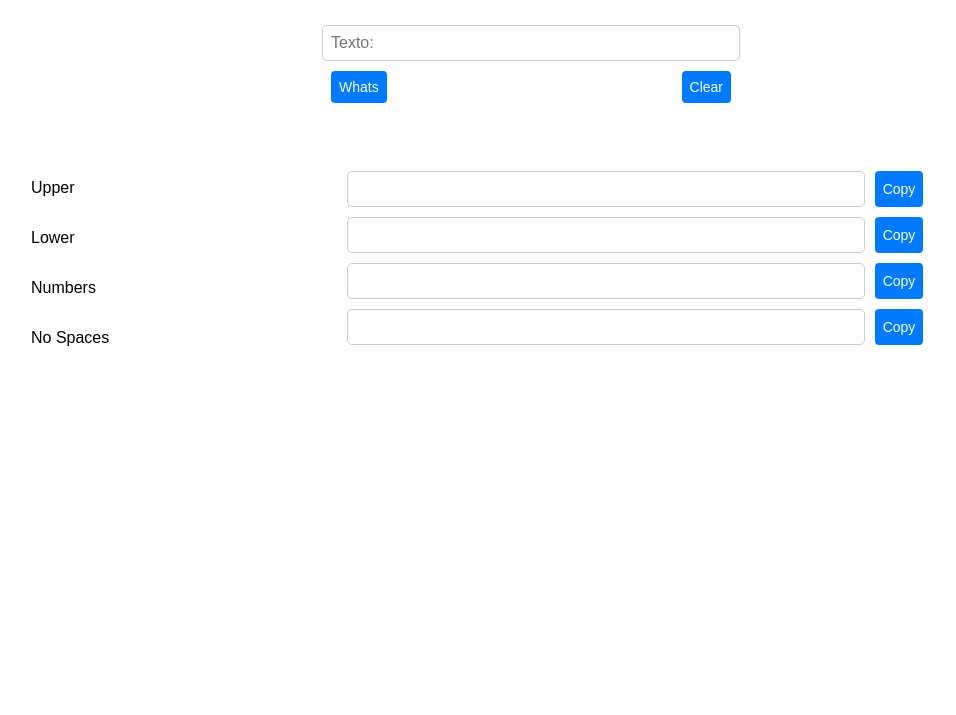
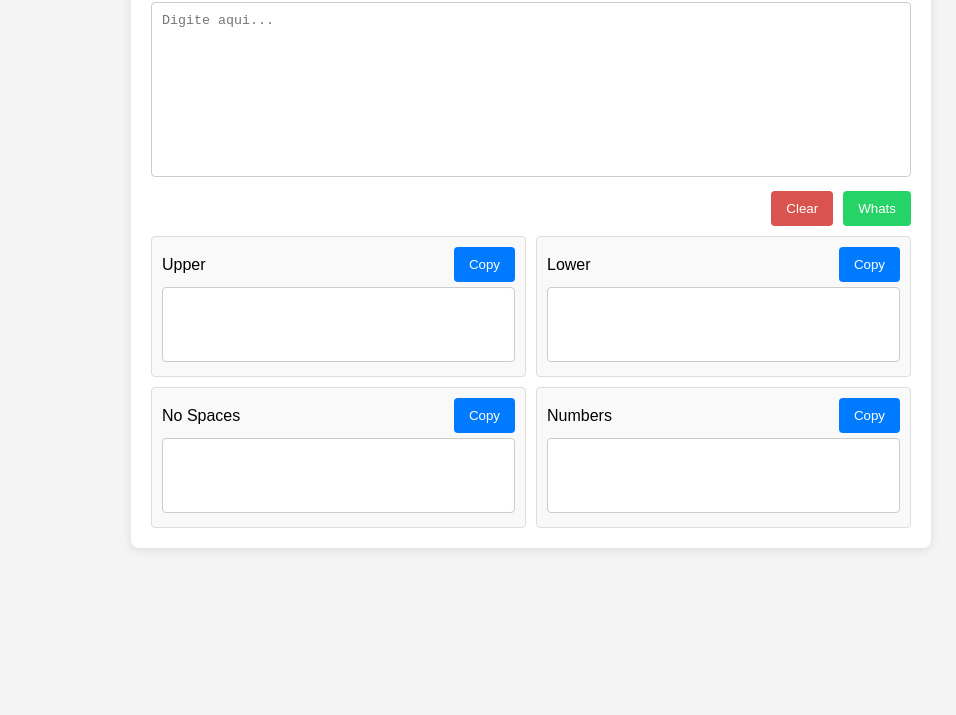
Before and after one commit to valenciokevin/TextEditorApp, a plain HTML site: page index.html in a window 1280 px wide. Shown: the part 85-800 px from the top of the page, without its empty margins (109-1065 px from the left). Drawn offline with Linux system fonts and the light colour scheme.

Commit message:
v1.02
functional program

```diff
--- a/css/styles.css
+++ b/css/styles.css
@@ -1,122 +1,105 @@
+* {
+    box-sizing: border-box;
+    margin: 0;
+    padding: 0;
+}
+
 body {
-    font-family: Arial, sans-serif;
-    max-width: 1000px;
-    margin: auto;
+    font-family: Arial, Helvetica, sans-serif;
+    background-color: #f4f4f4;
+    display: flex;
+    justify-content: center;
+    align-items: center;
+    height: 100%;
+}
+
+.container {
+    width: 80%;
+    max-width: 800px;
+    background: white;
+    border-radius: 8px;
+    box-shadow: 0 2px 10px rgba(0, 0, 0, 0.1);
     padding: 20px;
 }
 
-.container {
+.input-container {
+    margin-bottom: 20px;
+}
+
+h1 {
+    text-align: center;
+    margin-bottom: 20px;
+}
+
+#inputText {
+    width: 100%;
+    height: 175px;
+    padding: 10px;
+    border: 1px solid #ccc;
+    border-radius: 4px;
+    margin-top: 10px;
+    resize: none;
+}
+
+.input-button-container {
     display: flex;
-    flex-direction: column;
+    justify-content: flex-end;
+    margin-top: 10px;
+    margin-bottom: 10px;
+}
+
+button {
+    color: white;
+    border: none;
+    border-radius: 4px;
+    padding: 10px 15px;
+    cursor: pointer;
+    margin-left: 10px;
+    transition: background-color 0.3s;
+}
+
+.copy-btn {
+    background-color: #007bff;
+}
+
+#clearBtn {
+    background-color: #d9534f;
+}
+
+#whatsBtn {
+    background-color: #25d366;
+}
+
+button:hover {
+    opacity: 0.8;
+}
+
+.output-container {
+    display: grid;
+    grid-template-columns: repeat(2, 1fr);
     gap: 10px;
 }
 
-input[type="text"] {
-    width: 100%;
-    padding: 8px;
-    font-size: 16px;
+.output-item {
+    background: #f9f9f9;
+    border: 1px solid #ddd;
+    border-radius: 4px;
+    padding: 10px;
 }
 
-
-button {
-    padding: 8px;
-    font-size: 14px;
-    cursor: pointer;
-    background-color: #007bff;
-    color: white;
-    border: none;
-    border-radius: 4px;
-}
-
-button:hover {
-    background-color: #0056b3;
-}
-
-.input-group {
-    display: flex;
-    flex-direction: column;
-    align-items: center; /* Centraliza os elementos */
-    gap: 10px;
-    margin-bottom: 50px;
-}
-
-.text-input-container {
-    width: 100%;
-    display: flex;
-    justify-content: center;
-}
-
-.text-input-container input {
-    width: 100%; /* Ocupa todo o espaço disponível */
-    max-width: 400px; /* Define um tamanho máximo */
-    padding: 8px;
-    border: 1px solid #ccc;
-    border-radius: 5px;
-}
-
-.btn-container {
+.output-label {
     display: flex;
     justify-content: space-between;
-    width: 100%;
-    max-width: 400px; /* Mesmo tamanho do input */
-}
-
-.left-btn, .right-btn {
-    padding: 8px 12px;
-    border: none;
-    background-color: #007bff;
-    color: white;
-    cursor: pointer;
-    border-radius: 5px;
-    width: 48%; /* Para manter alinhado */
-    text-align: center;
-}
-
-.left-btn:hover, .right-btn:hover {
-    background-color: #0056b3;
-}
-
-.output-group {
-    display: flex;
-    flex-direction: row;
-    align-items: center; /* Centraliza os elementos */
-    justify-content: space-between;
-    align-content: center;
-    gap: 10px;
-}
-
-.output-rows {
-    display: flex;
-    flex-direction: column;
-    align-content: center;
-    justify-content: space-between;
-    width: 80%;
-}
-
-.output-row {
-    width: 100%;
-    display: flex;
-    justify-content: center;
-    margin-bottom: 10px;
-    gap: 10px;
-}
-
-.output-row input {
-    justify-items: center;
-    width: 100%; /* Ocupa todo o espaço disponível */
-    max-width: 500px; /* Define um tamanho máximo */
-    padding: 8px;
-    border: 1px solid #ccc;
-    border-radius: 5px;
-}
-
-.output-texts {
-    width: 20%;
-    display: flex;
-    flex-direction: column;
-    justify-content: space-around;
+    align-items: center;
+    margin-bottom: 5px;
 }
 
 .output-text {
-    padding: 5, 0, 5, 0;
+    width: 100%;
+    height: 75px;
+    padding: 8px;
+    border: 1px solid #ccc;
+    border-radius: 4px;
+    font-size: 14px;
+    resize: none;
 }
--- a/index.html
+++ b/index.html
@@ -7,50 +7,52 @@
     <title>Document</title>
 </head>
 <body>
+
     <div class="container">
-        <div class="input-group">
-            <div class="title-container">
-                <h1>Text Editor App</h1>
-            </div>
-
-            <div class="text-input-container">
-                <input type="text" placeholder="Texto:" id="inputText" oninput="updateText()">
-            </div>
-
-            <div class="btn-container">
-                <button onclick="whatsLink()">Whats</button>
-                <button onclick="clearInput('inputText'); updateText('inputText')">Clear</button>
+        <div class="textarea-container">
+            <h1>Editor</h1>
+            <textarea class="input-text" id="inputText" placeholder="Digite aqui..." oninput="updateText()"></textarea>
+            <div class="input-button-container">
+                <button id="clearBtn" onclick="clearInput('inputText'); updateText('inputText')">Clear</button>
+                <button id="whatsBtn" onclick="whatsNumber()">Whats</button>
             </div>
         </div>
 
-        <div class="output-group">
-           <div class="output-texts">
-                <p class="output-text">Upper</p>
-                <p class="output-text">Lower</p>
-                <p class="output-text">Numbers</p>
-                <p class="output-text">No Spaces</p>
-           </div>
+        <div class="output-container">
+            <div class="output-item">
+                <div class="output-label">
+                    <label for="">Upper</label>
+                    <button class="copy-btn" onclick="copyText('upperTextOutput')">Copy</button>
+                </div>
+                <textarea id="upperTextOutput" class="output-text" readonly></textarea>
+            </div>
 
-           <div class="output-rows">
-                <div class="output-row">
-                    <input type="text" id="upperCaseText" readonly>
-                    <button onclick="copyText('upperCaseText')">Copy</button>
+            <div class="output-item">
+                <div class="output-label">
+                    <label for="">Lower</label>
+                    <button class="copy-btn" onclick="copyText('lowerCaseOutput')">Copy</button>
                 </div>
-                <div class="output-row">
-                    <input type="text" id="lowerCaseText" readonly>
-                    <button onclick="copyText('lowerCaseText')">Copy</button>
+                <textarea id="lowerCaseOutput" class="output-text" readonly></textarea>
+            </div>
+
+            <div class="output-item">
+                <div class="output-label">
+                    <label for="">No Spaces</label>
+                    <button class="copy-btn" onclick="copyText('noSpacesOutput')">Copy</button>
                 </div>
-                <div class="output-row">
-                    <input type="text" id="numbersText" readonly>
-                    <button onclick="copyText('numbersText')">Copy</button>
+                <textarea id="noSpacesOutput" class="output-text" readonly></textarea>
+            </div>
+
+            <div class="output-item">
+                <div class="output-label">
+                    <label for="">Numbers</label>
+                    <button class="copy-btn" onclick="copyText('onlyNumbersOutput')">Copy</button>
                 </div>
-                <div class="output-row">
-                    <input type="text" id="spacesText" readonly>
-                    <button onclick="copyText('spacesText')">Copy</button>
-                </div>
-           </div>
+                <textarea id="onlyNumbersOutput" class="output-text" readonly></textarea>
+            </div>
         </div>
     </div>
+
 
     <script src="js/script.js"></script>
 </body>
--- a/js/script.js
+++ b/js/script.js
@@ -1,17 +1,18 @@
 function updateText() {
-    let text = document.getElementById("inputText").value;
-    document.getElementById("upperCaseText").value = text.toUpperCase();
-    document.getElementById("lowerCaseText").value = text.toLowerCase();
-    document.getElementById("numbersText").value = text.replace(/\D/g, "");
-    document.getElementById("spacesText").value = text.replace(/\s/g, "");
+    let text = document.getElementById("inputText").value
+
+    document.getElementById("upperTextOutput").value = text.toUpperCase();
+    document.getElementById("lowerCaseOutput").value = text.toLowerCase();
+    document.getElementById("noSpacesOutput").value = text.replace(/\s/g, "");
+    document.getElementById("onlyNumbersOutput").value = text.replace(/\D/g, "");
 }
 
 function clearInput(id) {
     document.getElementById(id).value = "";
 }
 
-function whatsLink() {
-    let phoneNumber = document.getElementById("numbersText").value;
+function whatsNumber() {
+    let phoneNumber = document.getElementById("onlyNumbersOutput").value;
     let wppLink = "https://wa.me/55" + phoneNumber;
 
     window.open(wppLink, "_blank");
@@ -19,5 +20,5 @@ function whatsLink() {
 
 function copyText(id) {
     let text = document.getElementById(id);
-    navigator.clipboard.writeText(text.value)
+    navigator.clipboard.writeText(text.value);
 }
```
